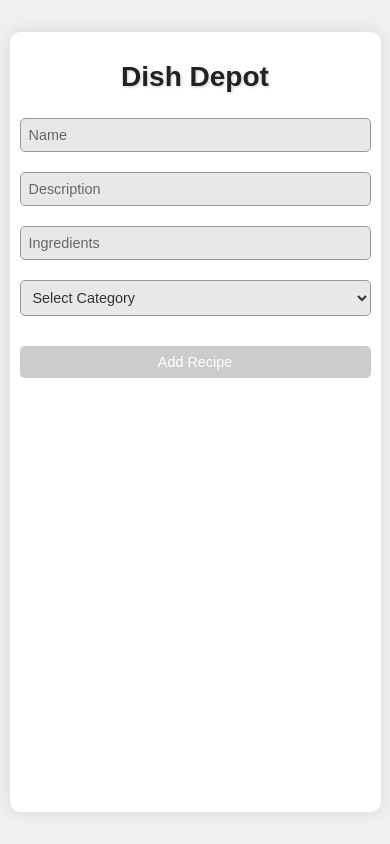
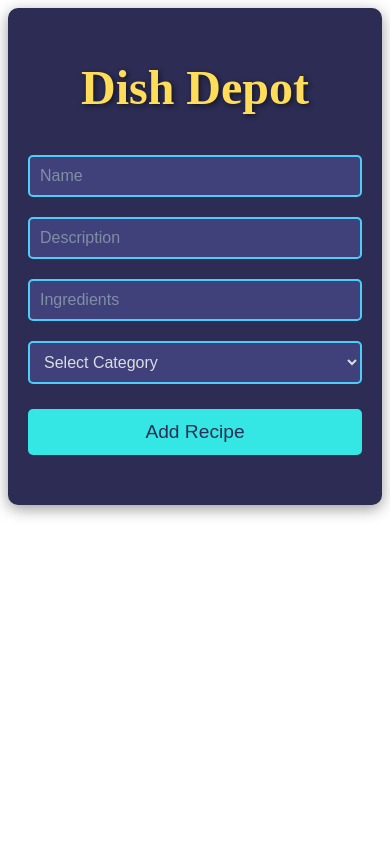
Before and after one commit to dmcclellan3/recipe-book, a React (Vite) app in the folder recipe-book/: page / in a window 390 px wide. Built offline with nearby package versions, Linux system fonts and the light colour scheme.

Commit message:
changed CSS layout

```diff
--- a/recipe-book/src/index.css
+++ b/recipe-book/src/index.css
@@ -1,193 +1,78 @@
-body {
-  background-color: #f0f0f0; /* Lighter background for better contrast */
-  color: #333333; /* Darker text for better readability */
-  font-family: Arial, sans-serif;
-  margin: 0;
-  padding: 0;
-  display: flex;
-  justify-content: center;
-  align-items: center;
-  min-height: 100vh;
-  overflow: scroll;
-}
-
 .App {
+  margin: auto;
   padding: 20px;
-  background-color: #ffffff; /* Lightened container background */
+  background-color: #2c2c54; /* Deep purple for a sleek look */
   border-radius: 10px;
-  box-shadow: 0 0 15px rgba(0, 0, 0, 0.1); /* Softer, lighter shadow */
-  max-width: 1200px;
-  width: 90vw;
-  height: 90vh;
-  margin: auto;
-  overflow: scroll;
+  box-shadow: 0 4px 15px rgba(0, 0, 0, 0.4);
+  max-width: 800px;
 }
 
 h1 {
   text-align: center;
-  font-size: 2.5rem;
-  margin-bottom: 20px;
-  color: #222222; /* Darker header color for better contrast */
-  text-shadow: 1px 1px 3px rgba(0, 0, 0, 0.2); /* Subtle shadow to give it some depth */
+  font-size: 3rem;
+  margin-bottom: 30px;
+  color: #ffdd59; /* Bright yellow for contrast */
+  text-shadow: 2px 2px 5px rgba(0, 0, 0, 0.5);
 }
 
 form {
   display: flex;
   flex-direction: column;
+  margin-bottom: 30px;
 }
 
-input[type="text"],
-select {
-  background-color: #e8e8e8; /* Lighter input background for contrast */
-  color: #333333; /* Dark text for better readability */
-  border: 1px solid #999999; /* Slightly darker border */
-  padding: 12px;
+input[type="text"], select {
+  background-color: #40407a; /* Subtle blue-purple for fields */
+  color: #dcdde1;
+  border: 2px solid #4bcffa; /* Vibrant blue border for focus */
+  padding: 10px;
   margin: 10px 0;
   border-radius: 5px;
   font-size: 1rem;
-  transition: border-color 0.3s, background-color 0.3s;
-}
-
-input[type="text"]:focus,
-select:focus {
-  border-color: #ff9800; /* Bright orange for focus */
-  background-color: #f2f2f2; /* Slightly lighter background on focus */
 }
 
 input[type="text"]::placeholder {
-  color: #666666; /* Darker placeholder for visibility */
+  color: #7f8fa6;
 }
 
 button {
-  background-color: #ff9800; /* Bright orange button for higher contrast */
-  color: #fff;
+  background-color: #34e7e4; /* Aqua for a standout call-to-action */
+  color: #2c2c54;
   border: none;
-  padding: 15px;
-  margin-top: 20px;
+  padding: 12px 25px;
+  margin-top: 15px;
   font-size: 1.2rem;
   border-radius: 5px;
   cursor: pointer;
-  transition: background-color 0.3s, transform 0.3s;
+  transition: all 0.3s ease-in-out;
 }
 
 button:hover {
-  background-color: #e68a00; /* Slightly darker on hover */
-  transform: translateY(-2px);
-}
-
-button:disabled {
-  background-color: #cccccc; /* More visible disabled button */
-  cursor: not-allowed;
+  background-color: #0be881; /* Brighter green for hover effect */
+  color: #ffffff;
 }
 
 .recipes {
-  display: grid;
-  grid-template-columns: repeat(auto-fill, minmax(300px, 1fr));
-  gap: 20px;
+  list-style-type: none;
   padding: 0;
 }
 
 .recipe-item {
-  background-color: #ffffff; /* Lighter card background for contrast */
-  color: #333333; /* Darker text */
+  background-color: #57606f; /* Neutral gray for list items */
+  color: #f5f6fa;
   padding: 15px;
   margin: 10px 0;
   border-radius: 5px;
-  border: 1px solid #dddddd; /* Light border for recipe cards */
-  transition: transform 0.3s ease, box-shadow 0.3s ease;
-  box-shadow: 0 2px 4px rgba(0, 0, 0, 0.1); /* Softer shadow */
-}
-
-.recipe-item:hover {
-  transform: translateY(-3px);
-  box-shadow: 0 4px 8px rgba(0, 0, 0, 0.2); /* Lift and shadow on hover */
+  box-shadow: 2px 2px 8px rgba(0, 0, 0, 0.3);
 }
 
 .recipe-item h3 {
   margin: 0;
   font-size: 1.5rem;
-  color: #222222; /* Darker header text for cards */
+  color: #ffdd59; /* Matching bright yellow */
 }
 
 .recipe-item p {
   margin: 5px 0 0;
+  color: #dcdde1;
 }
-
-label {
-  font-size: 1.2rem;
-  margin-bottom: 5px;
-  color: #555555; /* Darker label text */
-}
-
-.required-message {
-  color: #ff4c4c;
-  background-color: #fff0f0;
-  padding: 10px;
-  border: 1px solid #ff4c4c;
-  border-radius: 5px;
-  margin: 15px 0;
-  font-size: 1rem;
-  text-align: center;
-  box-shadow: 0 0 10px rgba(255, 76, 76, 0.2);
-}
-
-.required-message.hidden {
-  display: none;
-}
-
-/* Responsive styles */
-@media (max-width: 768px) {
-  .App {
-    padding: 15px;
-  }
-
-  h1 {
-    font-size: 2rem;
-    margin-bottom: 15px;
-  }
-
-  input[type="text"],
-  select,
-  button {
-    font-size: 1rem;
-    padding: 10px;
-  }
-
-  .recipes {
-    grid-template-columns: 1fr;
-  }
-
-  .recipe-item {
-    padding: 10px;
-  }
-}
-
-@media (max-width: 480px) {
-  .App {
-    padding: 10px;
-  }
-
-  h1 {
-    font-size: 1.75rem;
-  }
-
-  input[type="text"],
-  select,
-  button {
-    font-size: 0.9rem;
-    padding: 8px;
-  }
-
-  .recipes {
-    gap: 15px;
-  }
-
-  .recipe-item {
-    padding: 8px;
-  }
-
-  .required-message {
-    font-size: 0.9rem;
-    padding: 8px;
-  }
-}
```
